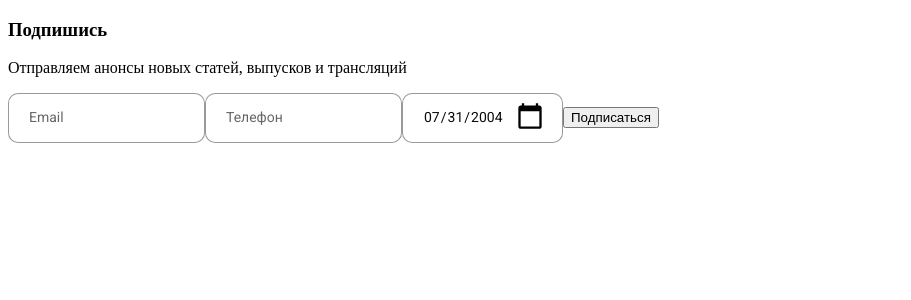
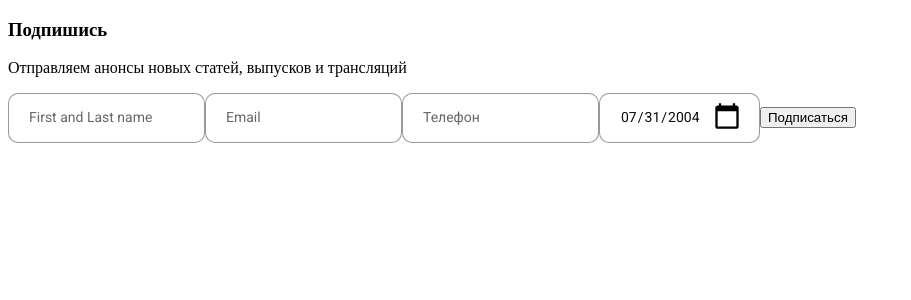
Before and after one commit to Relativelie/form-app, a React (Create React App) app: page / in a window 1280 px wide. Shown: the top 300 px of the page, without its empty margins (0-911 px from the left). Built offline with nearby package versions, Linux system fonts and the light colour scheme.

Commit message:
add name

```diff
--- a/src/components/input-email/index.tsx
+++ b/src/components/input-email/index.tsx
@@ -1,4 +1,6 @@
-import { useState, SyntheticEvent, FC, useRef, MutableRefObject } from 'react';
+import {
+  useState, SyntheticEvent, FC, useRef, MutableRefObject,
+} from 'react';
 import CompInput from '../input';
 
 type Props = {
--- /dev/null
+++ b/src/components/input-name/index.tsx
@@ -0,0 +1,53 @@
+import {
+  useState, SyntheticEvent, FC, useRef, MutableRefObject,
+} from 'react';
+import CompInput from '../input';
+
+type Props = {
+  specClass?: string;
+};
+
+const CompInputName: FC<Props> = ({ specClass }) => {
+  const [isCorrect, setIsCorrect] = useState(true);
+  const inputValue = useRef() as MutableRefObject<HTMLInputElement>;
+
+  const checkName = (eventType: string, event: SyntheticEvent<EventTarget>) => {
+    if (eventType === 'blur' || eventType === 'Enter') {
+      const elem = event.target as HTMLInputElement;
+      const arrayInputValue = elem.value.trim().split(' ');
+      if (arrayInputValue.length > 2 || arrayInputValue.length < 2) {
+        setIsCorrect(false);
+      } else if (
+        (arrayInputValue[0].length < 3 || arrayInputValue[0].length > 30)
+        || (arrayInputValue[1].length < 3 || arrayInputValue[1].length > 30)
+      ) {
+        setIsCorrect(false);
+      } else {
+        setIsCorrect(true);
+      }
+      elem.blur();
+    }
+  };
+
+  const onChangeName = () => {
+    inputValue.current.value = inputValue.current.value.toUpperCase();
+  };
+
+  return (
+    <CompInput
+      specClass={specClass}
+      refValue={inputValue}
+      check={checkName}
+      isCorrect={isCorrect}
+      inputName="text"
+      placeholder="First and Last name"
+      onChange={onChangeName}
+    />
+  );
+};
+
+CompInputName.defaultProps = {
+  specClass: undefined,
+};
+
+export default CompInputName;
--- a/src/components/input-tel/index..tsx
+++ b/src/components/input-tel/index..tsx
@@ -21,7 +21,7 @@ const CompInputTel = ({ specClass }) => {
     return ` ${value}`;
   };
 
-  const phoneChange = () => {
+  const onChangePhone = () => {
     let telValue;
     if (inputValue.current.value[0] === '+') {
       telValue = inputValue.current.value.substring(2);
@@ -45,7 +45,7 @@ const CompInputTel = ({ specClass }) => {
       specClass={specClass}
       refValue={inputValue}
       check={validatePhone}
-      onChange={phoneChange}
+      onChange={onChangePhone}
       isCorrect={isCorrect}
       inputName="text"
       placeholder="Телефон"
--- a/src/feature/feedback-form/index.tsx
+++ b/src/feature/feedback-form/index.tsx
@@ -7,6 +7,7 @@ import LoadingSpinner from '../../components/loading-spinner';
 import CompInputEmail from '../../components/input-email';
 import CompInputTel from '../../components/input-tel/index.';
 import CompInputDate from '../../components/input-date';
+import CompInputName from '../../components/input-name';
 
 const Feedback = () => {
   const [clarifyingText, setClarifyingText] = useState('');
@@ -90,6 +91,7 @@ const Feedback = () => {
         Отправляем анонсы новых статей, выпусков и трансляций
       </p>
       <form className="feedback_form" action="some url">
+        <CompInputName specClass="feedback_input" />
         <CompInputEmail specClass="feedback_input" />
         <CompInputTel specClass="feedback_input" />
         <CompInputDate specClass="feedback_input" />
```
